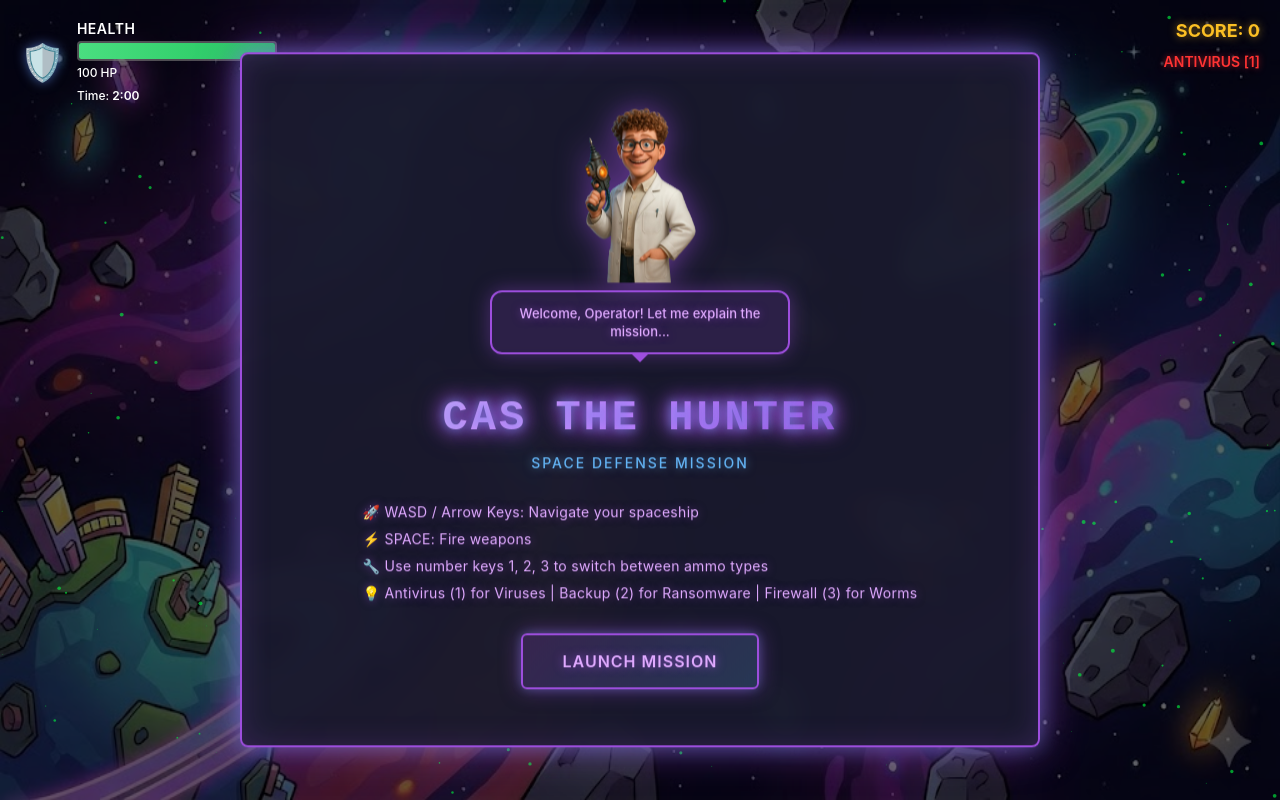
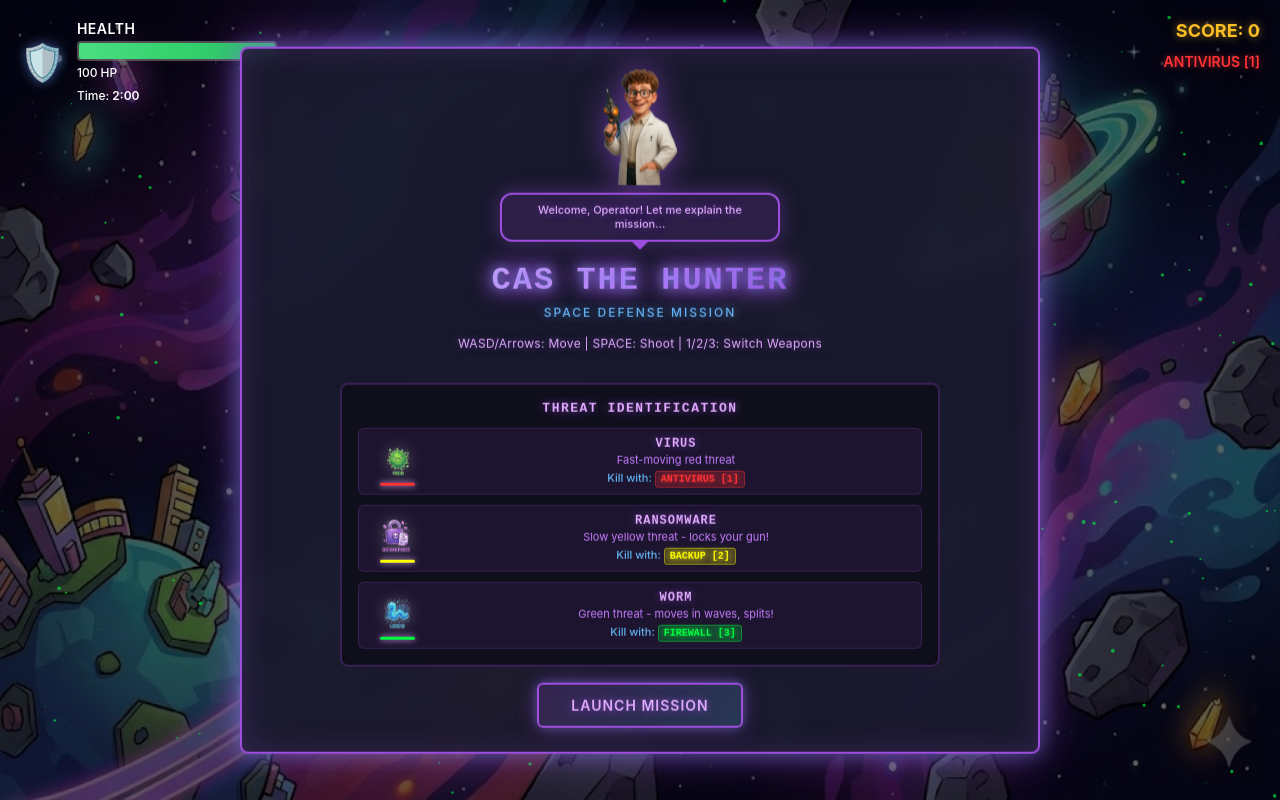
Before and after one commit to Loheth/Cas-the-hunter, a plain HTML site: page index.html in a window 1280 px wide. Drawn offline with Linux system fonts and the light colour scheme.

Commit message:
front page ui

```diff
--- a/index.html
+++ b/index.html
@@ -89,10 +89,45 @@
                 <h1>CAS THE HUNTER</h1>
                 <p class="subtitle">Space Defense Mission</p>
                 <div class="instructions">
-                    <p>🚀 WASD / Arrow Keys: Navigate your spaceship</p>
-                    <p>⚡ SPACE: Fire weapons</p>
-                    <p>🔧 Use number keys 1, 2, 3 to switch between ammo types</p>
-                    <p>💡 Antivirus (1) for Viruses | Backup (2) for Ransomware | Firewall (3) for Worms</p>
+                    <p>WASD/Arrows: Move | SPACE: Shoot | 1/2/3: Switch Weapons</p>
+                </div>
+                <div class="enemy-guide">
+                    <h3 class="guide-title">THREAT IDENTIFICATION</h3>
+                    <div class="enemy-list">
+                        <div class="enemy-entry">
+                            <div class="enemy-visual">
+                                <img src="virus.png" alt="Virus" class="enemy-image">
+                                <div class="enemy-color-indicator" style="background: #ff3333;"></div>
+                            </div>
+                            <div class="enemy-info">
+                                <div class="enemy-name">VIRUS</div>
+                                <div class="enemy-description">Fast-moving red threat</div>
+                                <div class="enemy-kill">Kill with: <span class="weapon-name antivirus-weapon">ANTIVIRUS [1]</span></div>
+                            </div>
+                        </div>
+                        <div class="enemy-entry">
+                            <div class="enemy-visual">
+                                <img src="ransomware.png" alt="Ransomware" class="enemy-image">
+                                <div class="enemy-color-indicator" style="background: #ffff00;"></div>
+                            </div>
+                            <div class="enemy-info">
+                                <div class="enemy-name">RANSOMWARE</div>
+                                <div class="enemy-description">Slow yellow threat - locks your gun!</div>
+                                <div class="enemy-kill">Kill with: <span class="weapon-name backup-weapon">BACKUP [2]</span></div>
+                            </div>
+                        </div>
+                        <div class="enemy-entry">
+                            <div class="enemy-visual">
+                                <img src="worms.png" alt="Worm" class="enemy-image">
+                                <div class="enemy-color-indicator" style="background: #00ff41;"></div>
+                            </div>
+                            <div class="enemy-info">
+                                <div class="enemy-name">WORM</div>
+                                <div class="enemy-description">Green threat - moves in waves, splits!</div>
+                                <div class="enemy-kill">Kill with: <span class="weapon-name firewall-weapon">FIREWALL [3]</span></div>
+                            </div>
+                        </div>
+                    </div>
                 </div>
                 <button id="startBtn">Launch Mission</button>
             </div>
--- a/style.css
+++ b/style.css
@@ -429,7 +429,7 @@ body {
     left: 0;
     width: 100%;
     height: 100%;
-    background: rgba(0, 0, 0, 0.95);
+    background: rgba(26, 26, 46, 0.95);
     display: none;
     justify-content: center;
     align-items: center;
@@ -442,7 +442,7 @@ body {
 }
 
 .name-input-content {
-    background: rgba(0, 0, 0, 0.95);
+    background: rgba(26, 26, 46, 0.95);
     border: 2px solid #00ff41;
     border-radius: 4px;
     padding: 40px 48px;
@@ -531,7 +531,7 @@ body {
     background: rgba(26, 26, 46, 0.95);
     border: 2px solid #9d4edd;
     border-radius: 8px;
-    padding: 56px 64px;
+    padding: 24px 32px;
     text-align: center;
     color: #e0aaff;
     pointer-events: all;
@@ -546,6 +546,8 @@ body {
     align-items: center;
     max-width: 800px;
     width: 90%;
+    max-height: 95vh;
+    overflow: hidden;
 }
 
 .start-screen.hidden {
@@ -553,7 +555,7 @@ body {
 }
 
 .character-container {
-    margin-bottom: 24px;
+    margin-bottom: 12px;
     position: relative;
     display: flex;
     flex-direction: column;
@@ -561,7 +563,7 @@ body {
 }
 
 .character-image {
-    width: 120px;
+    width: 80px;
     height: auto;
     filter: drop-shadow(0 0 15px rgba(157, 78, 221, 0.6));
     image-rendering: crisp-edges;
@@ -574,9 +576,9 @@ body {
     background: rgba(157, 78, 221, 0.15);
     border: 2px solid #9d4edd;
     border-radius: 12px;
-    padding: 12px 18px;
-    margin-bottom: 16px;
-    max-width: 300px;
+    padding: 8px 14px;
+    margin-bottom: 8px;
+    max-width: 280px;
     box-shadow: 0 0 20px rgba(157, 78, 221, 0.4);
     backdrop-filter: blur(4px);
 }
@@ -596,12 +598,12 @@ body {
 
 .speech-text {
     font-family: 'Inter', sans-serif;
-    font-size: 13px;
+    font-size: 11px;
     color: #e0aaff;
     margin: 0;
     font-weight: 500;
     text-shadow: 0 0 8px rgba(157, 78, 221, 0.6);
-    line-height: 1.4;
+    line-height: 1.3;
 }
 
 @keyframes float {
@@ -615,22 +617,22 @@ body {
 
 .start-screen h1 {
     font-family: 'JetBrains Mono', monospace;
-    font-size: 42px;
-    margin-bottom: 12px;
+    font-size: 32px;
+    margin-bottom: 6px;
     background: linear-gradient(135deg, #e0aaff 0%, #c77dff 50%, #9d4edd 100%);
     -webkit-background-clip: text;
     -webkit-text-fill-color: transparent;
     background-clip: text;
     text-shadow: 0 0 20px rgba(157, 78, 221, 0.8), 0 0 10px rgba(100, 181, 246, 0.6);
-    letter-spacing: 3px;
+    letter-spacing: 2px;
     font-weight: 700;
     filter: drop-shadow(0 0 10px rgba(157, 78, 221, 0.8));
 }
 
 .start-screen .subtitle {
     font-family: 'Inter', sans-serif;
-    font-size: 14px;
-    margin-bottom: 32px;
+    font-size: 12px;
+    margin-bottom: 16px;
     color: #64b5f6;
     font-weight: 500;
     text-transform: uppercase;
@@ -639,15 +641,15 @@ body {
 }
 
 .start-screen .instructions {
-    margin-bottom: 32px;
-    text-align: left;
+    margin-bottom: 16px;
+    text-align: center;
     display: inline-block;
 }
 
 .start-screen .instructions p {
     font-family: 'Inter', sans-serif;
-    font-size: 14px;
-    margin-bottom: 10px;
+    font-size: 12px;
+    margin-bottom: 0;
     color: #e0aaff;
     font-weight: 400;
     letter-spacing: 0.3px;
@@ -662,8 +664,8 @@ body {
     background: linear-gradient(135deg, rgba(157, 78, 221, 0.2) 0%, rgba(100, 181, 246, 0.2) 100%);
     border: 2px solid #9d4edd;
     color: #e0aaff;
-    padding: 16px 40px;
-    font-size: 16px;
+    padding: 12px 32px;
+    font-size: 14px;
     font-weight: 600;
     font-family: 'Inter', sans-serif;
     border-radius: 6px;
@@ -687,3 +689,132 @@ body {
     transform: translateY(-2px);
     color: #ffffff;
 }
+
+/* Enemy Guide Section */
+.enemy-guide {
+    margin: 16px 0;
+    padding: 16px;
+    background: rgba(0, 0, 0, 0.4);
+    border: 2px solid rgba(157, 78, 221, 0.3);
+    border-radius: 8px;
+    width: 100%;
+    max-width: 600px;
+    backdrop-filter: blur(4px);
+}
+
+.guide-title {
+    font-family: 'JetBrains Mono', monospace;
+    font-size: 13px;
+    color: #e0aaff;
+    margin-bottom: 12px;
+    text-align: center;
+    text-transform: uppercase;
+    letter-spacing: 1.5px;
+    font-weight: 700;
+    text-shadow: 0 0 10px rgba(157, 78, 221, 0.8);
+}
+
+.enemy-list {
+    display: flex;
+    flex-direction: column;
+    gap: 10px;
+}
+
+.enemy-entry {
+    display: flex;
+    align-items: center;
+    gap: 12px;
+    padding: 8px;
+    background: rgba(157, 78, 221, 0.1);
+    border: 1px solid rgba(157, 78, 221, 0.2);
+    border-radius: 6px;
+    transition: all 0.2s ease;
+}
+
+.enemy-entry:hover {
+    background: rgba(157, 78, 221, 0.15);
+    border-color: rgba(157, 78, 221, 0.4);
+    transform: translateX(4px);
+}
+
+.enemy-visual {
+    display: flex;
+    flex-direction: column;
+    align-items: center;
+    gap: 6px;
+    min-width: 60px;
+}
+
+.enemy-image {
+    width: 40px;
+    height: 40px;
+    object-fit: contain;
+    filter: drop-shadow(0 0 8px rgba(255, 255, 255, 0.3));
+    image-rendering: crisp-edges;
+}
+
+.enemy-color-indicator {
+    width: 35px;
+    height: 3px;
+    border-radius: 2px;
+    box-shadow: 0 0 6px currentColor;
+}
+
+.enemy-info {
+    flex: 1;
+    display: flex;
+    flex-direction: column;
+    gap: 2px;
+}
+
+.enemy-name {
+    font-family: 'JetBrains Mono', monospace;
+    font-size: 12px;
+    font-weight: 700;
+    color: #e0aaff;
+    text-transform: uppercase;
+    letter-spacing: 1px;
+    text-shadow: 0 0 8px rgba(157, 78, 221, 0.6);
+}
+
+.enemy-description {
+    font-family: 'Inter', sans-serif;
+    font-size: 11px;
+    color: #c77dff;
+    font-weight: 400;
+    margin-bottom: 2px;
+}
+
+.enemy-kill {
+    font-family: 'Inter', sans-serif;
+    font-size: 11px;
+    color: #64b5f6;
+    font-weight: 500;
+}
+
+.weapon-name {
+    font-family: 'JetBrains Mono', monospace;
+    font-weight: 700;
+    font-size: 10px;
+    padding: 2px 5px;
+    border-radius: 3px;
+    text-shadow: 0 0 6px currentColor;
+}
+
+.weapon-name.antivirus-weapon {
+    color: #ff3333;
+    background: rgba(255, 51, 51, 0.2);
+    border: 1px solid rgba(255, 51, 51, 0.4);
+}
+
+.weapon-name.backup-weapon {
+    color: #ffff00;
+    background: rgba(255, 255, 0, 0.2);
+    border: 1px solid rgba(255, 255, 0, 0.4);
+}
+
+.weapon-name.firewall-weapon {
+    color: #00ff41;
+    background: rgba(0, 255, 65, 0.2);
+    border: 1px solid rgba(0, 255, 65, 0.4);
+}
```
